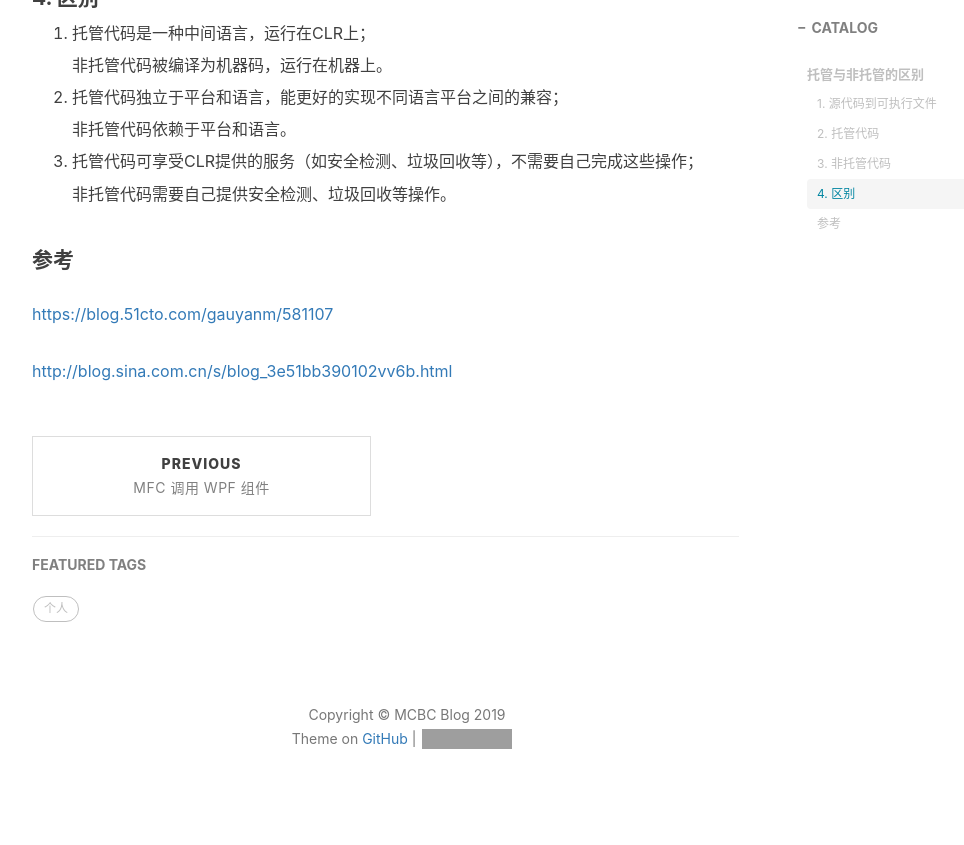
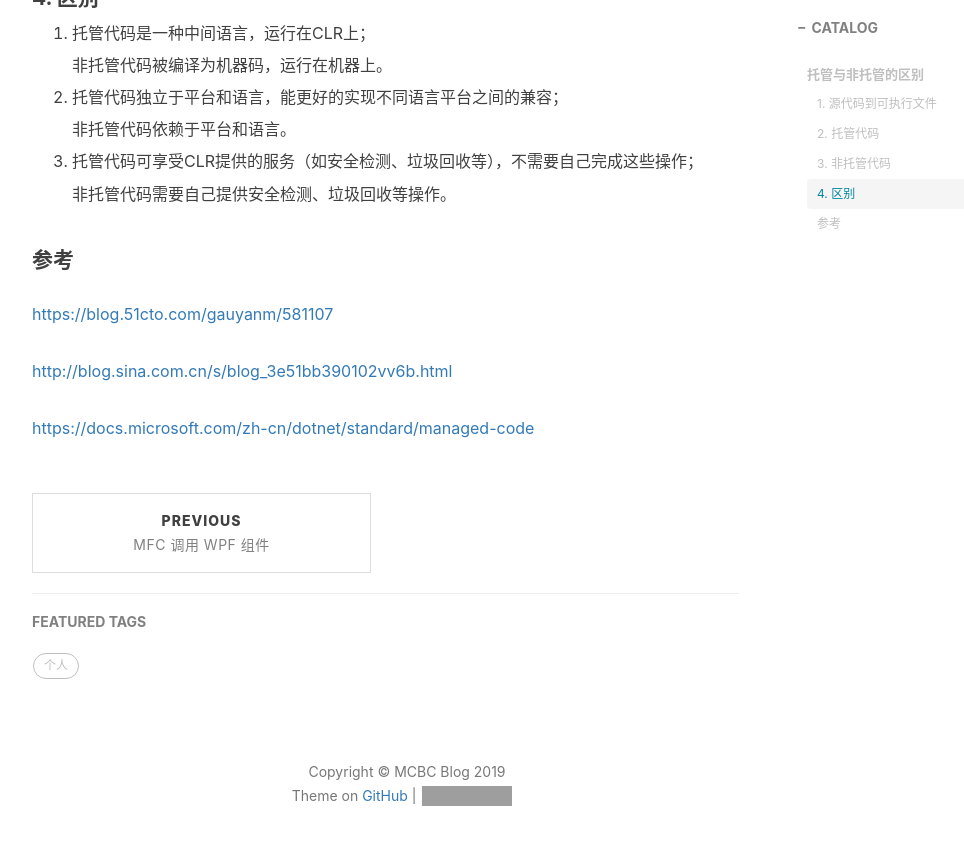
Before and after one commit to mercifu/samsclub.github.io, a Jekyll site: the page built from _posts/2019-06-04-托管与非托管的区别.md, in a window 1280 px wide and 900 px high, scrolled down 1571 px. Shown: the top 845 px of the window, without its empty margins (233-1197 px from the left). Built offline with Jekyll 4.4.1, drawn with Linux system fonts in a browser that asks for light colours; nearby versions of some CDN libraries; comment, search, counter and statistics services are not loaded; part of the change alters nothing that is shown; grey boxes are pictures that could not be loaded.

Commit message:
add more refer article

```diff
--- a/_posts/2019-06-04-托管与非托管的区别.md
+++ b/_posts/2019-06-04-托管与非托管的区别.md
@@ -54,3 +54,5 @@ tags:
 [https://blog.51cto.com/gauyanm/581107](https://blog.51cto.com/gauyanm/581107)
 
 [http://blog.sina.com.cn/s/blog_3e51bb390102vv6b.html](http://blog.sina.com.cn/s/blog_3e51bb390102vv6b.html)
+
+[https://docs.microsoft.com/zh-cn/dotnet/standard/managed-code](https://docs.microsoft.com/zh-cn/dotnet/standard/managed-code)
```
